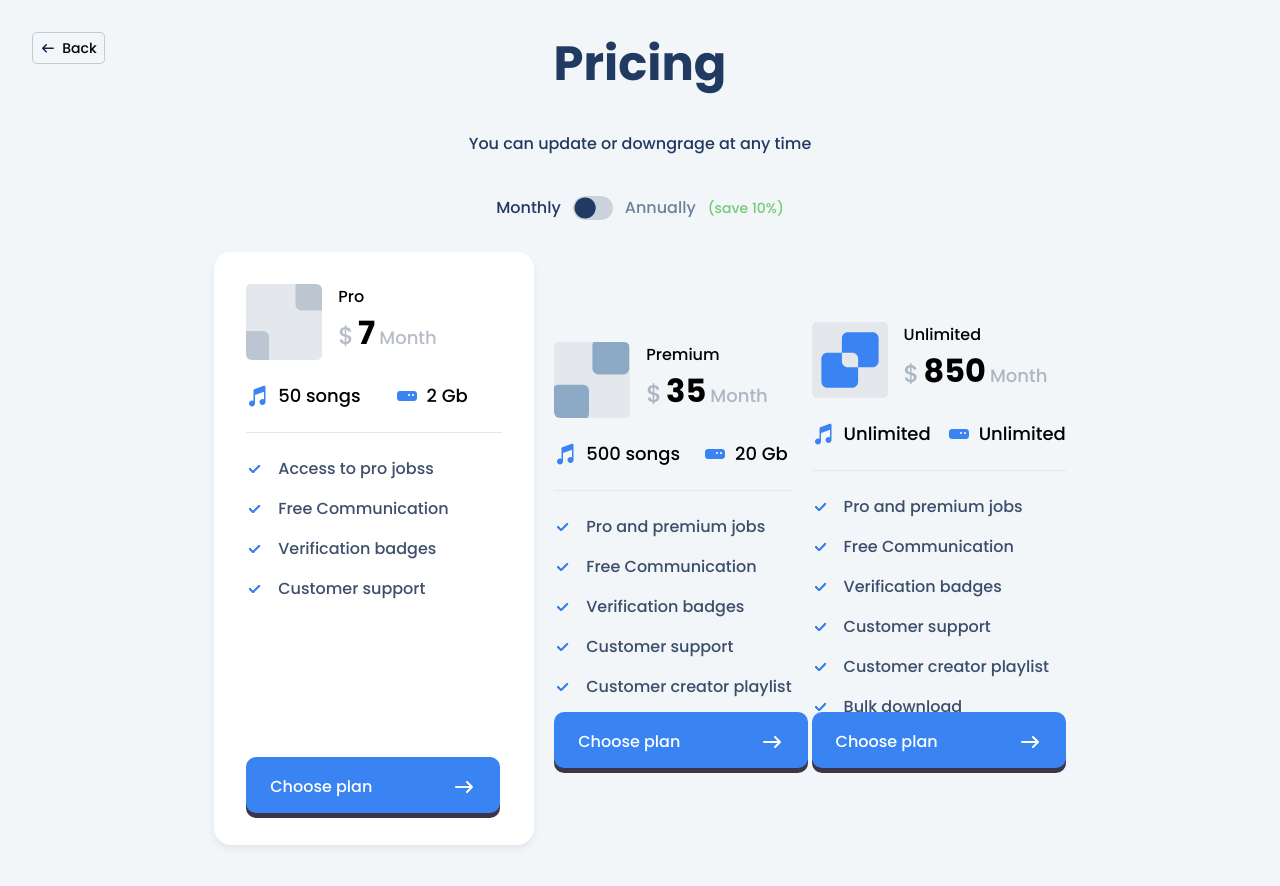
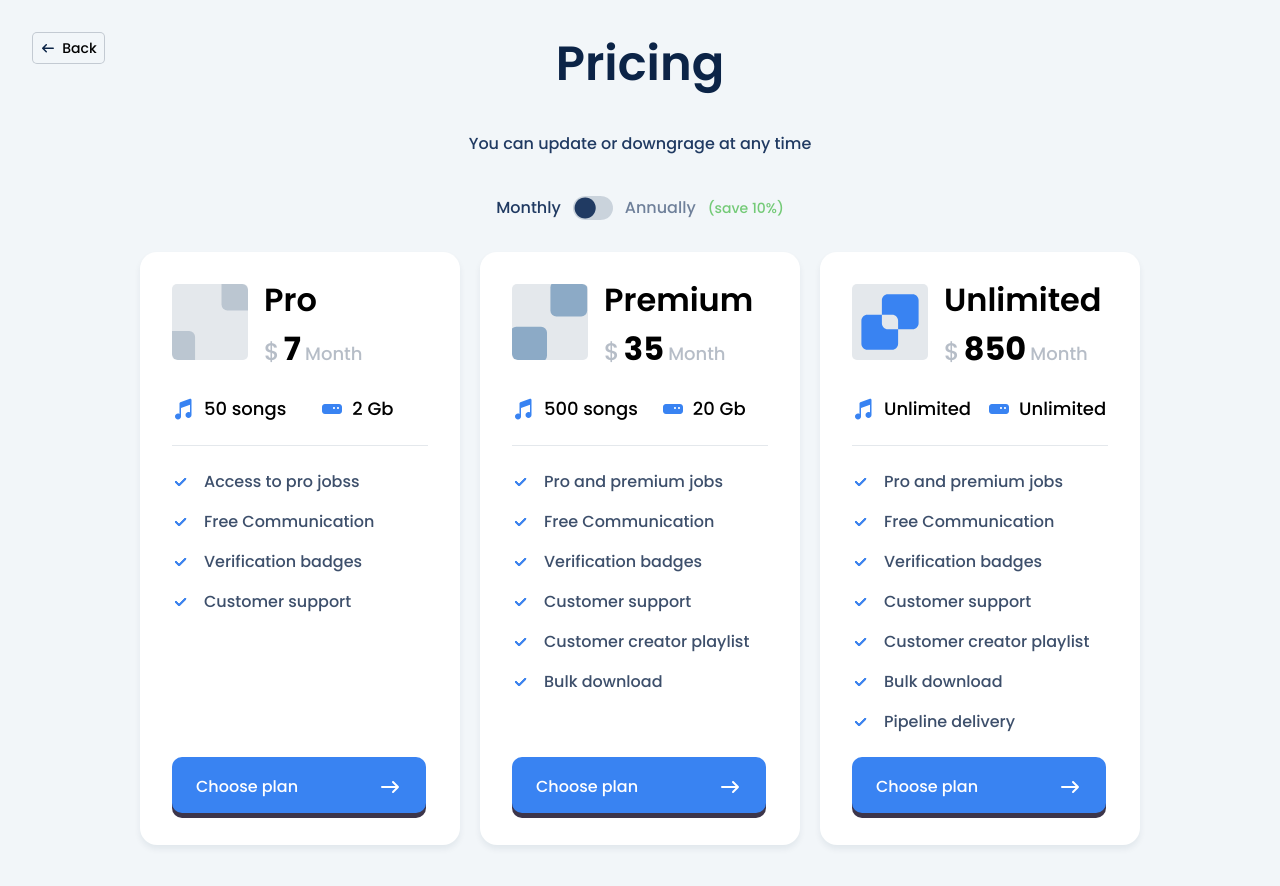
Before and after one commit to Borisfen2022/work-1, a plain HTML site: page index.html in a window 1280 px wide. Drawn offline with Linux system fonts and the light colour scheme.

Commit message:
[OL-3] Pricing page - fixed

```diff
--- a/css/index.css
+++ b/css/index.css
@@ -46,10 +46,11 @@ header {
   justify-content: center;
   width: 100%;
   margin-top: 28px;
+  font-weight: 600;
   font-size: 48px;
   line-height: 72px;
   margin-bottom: 32px;
-  color: #203a62;
+  color: #0C2447;
 }
 
 .subtitle {
--- a/index.html
+++ b/index.html
@@ -37,7 +37,7 @@
           <div class="avatar1"></div>
 
           <div class="header-text">
-            <div class="pro">Pro</div>
+            <div class="plan-name">Pro</div>
             <div class="price">
               <span class="dollar">$</span>
               <span class="number">7</span>
@@ -76,12 +76,12 @@
       </div>
 
       <!-- block_2 -->
-      <div class="block1">
+      <div class="plan">
         <div class="block-header">
           <div class="avatar2"></div>
 
           <div class="header-text">
-            <div class="pro">Premium</div>
+            <div class="plan-name">Premium</div>
             <div class="price">
               <span class="dollar">$</span>
               <span class="number">35</span>
@@ -128,11 +128,11 @@
       </div>
 
       <!-- block_3 -->
-      <div class="block1">
+      <div class="plan">
         <div class="block-header">
           <div class="avatar3"></div>
           <div class="header-text">
-            <div class="plam-name">Unlimited</div>
+            <div class="plan-name">Unlimited</div>
             <div class="price">
               <span class="dollar">$</span>
               <span class="number">850</span>
```
